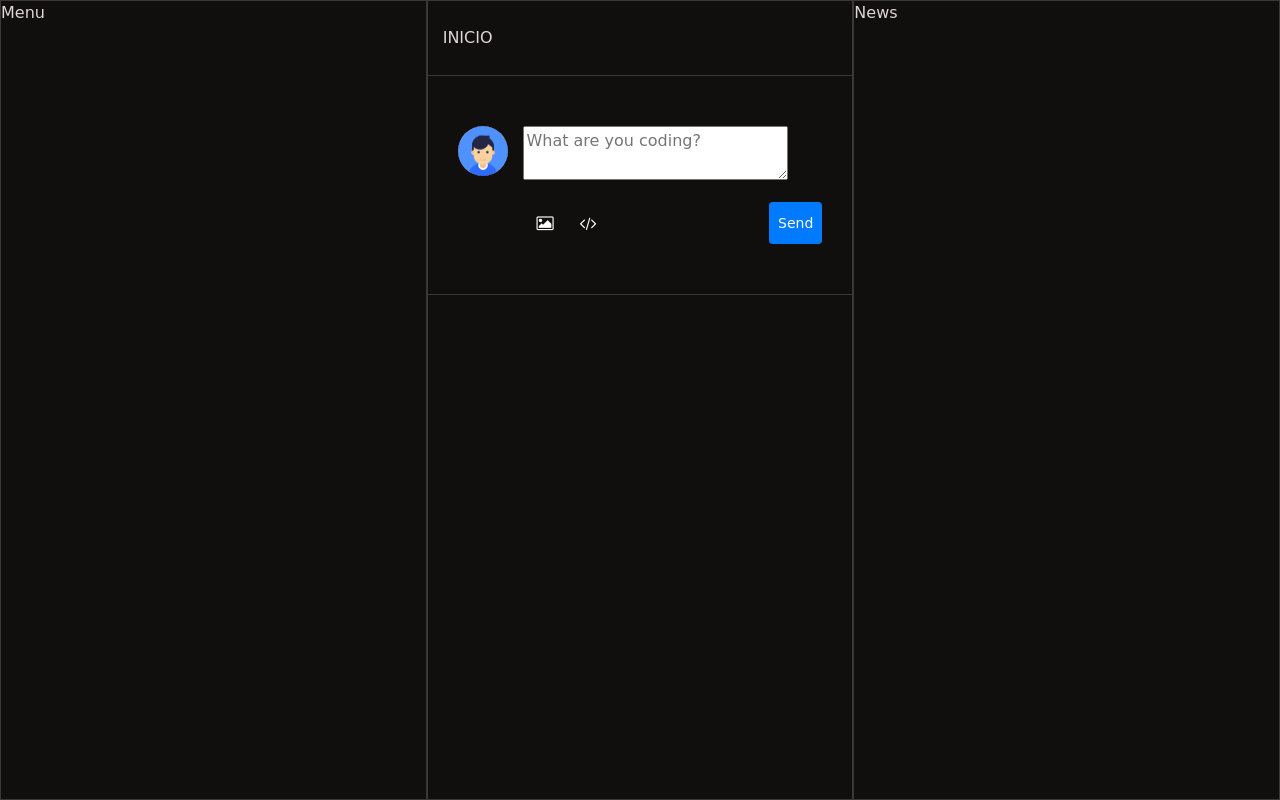
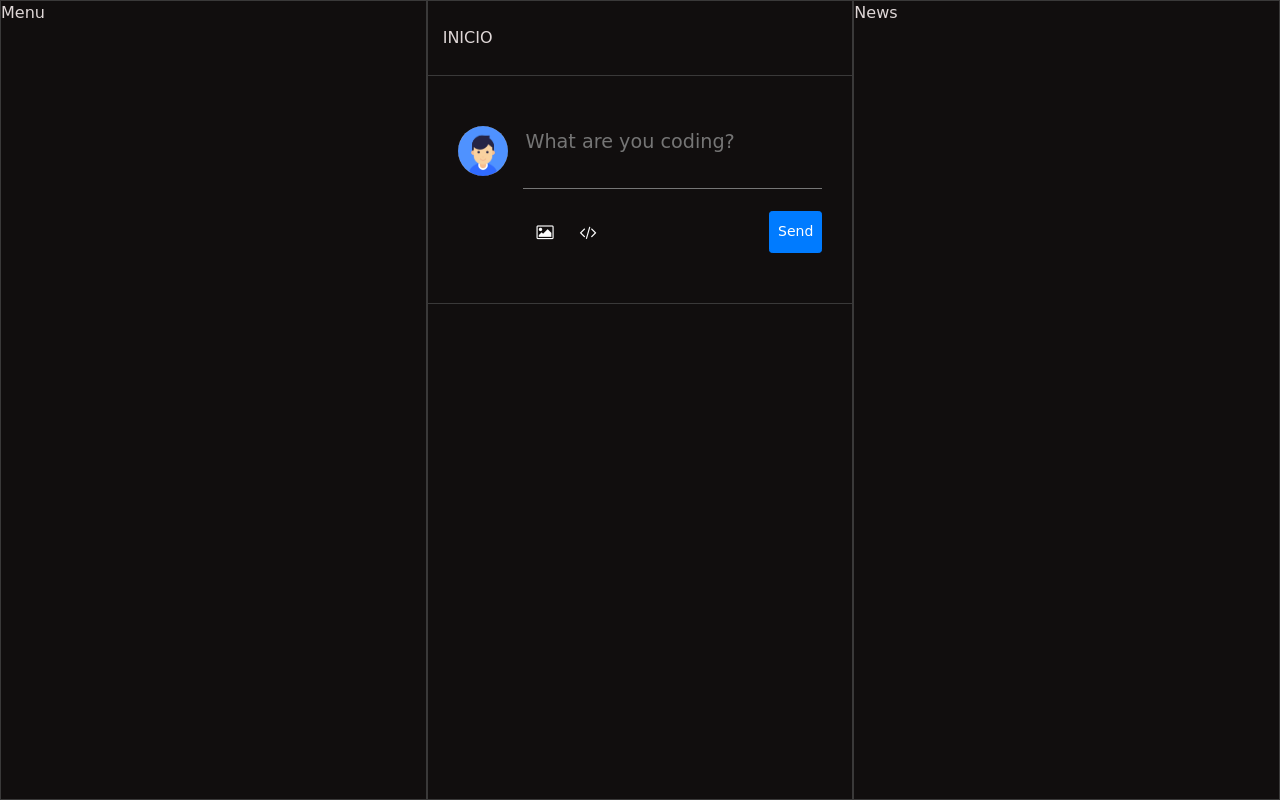
Before and after one commit to jumanchuk/0.-sharingcode.com, a plain HTML site: page index.html in a window 1280 px wide. Drawn offline with nearby package versions, Linux system fonts and the light colour scheme; a web font is replaced by a local one.

Commit message:
New Font Style

```diff
--- a/scss/styles.scss
+++ b/scss/styles.scss
@@ -14,9 +14,11 @@ html,body{
     padding: 0 !important;
 }
 
-.boxsizzing{
+.boxsizing{
     width: 100%!important;
-    border: none !important;
+    border-right: none !important;
+    border-left: none !important;
+    border-top: none !important;
     resize: none;
     outline: none;
     font-size: x-large;
@@ -24,10 +26,10 @@ html,body{
     background-color: rgb(17, 14, 14);
 }
 
-@media only screen and (max-width: 320px) {
+@media only screen and (min-width: 320px) {
 
-    .boxsizzing {
-        font-size: middle !important;
+    .boxsizing {
+       font-size: 1.2em !important;
     }
 
  }
```
Also changed, not shown: css/styles.css, 1 other file.
